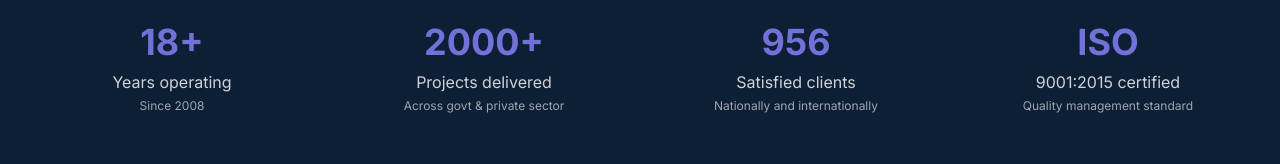
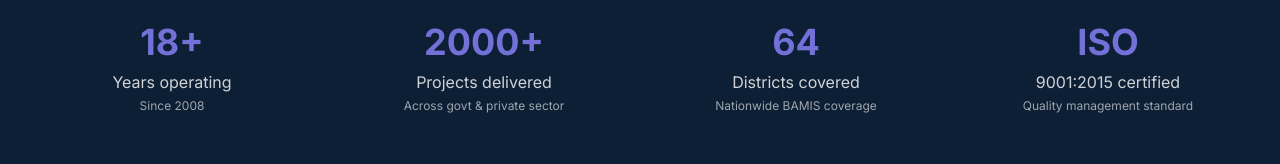
Before and after one commit to Mushfiq80/websoft-website, a Next.js app in the folder apps/web/: page /about in a window 1280 px wide. Shown: the part 545-709 px from the top of the page. Built offline with nearby package versions, Linux system fonts and the light colour scheme.

Commit message:
client list updated

```diff
--- a/apps/web/app/clients/page.tsx
+++ b/apps/web/app/clients/page.tsx
@@ -17,7 +17,7 @@ export default function ClientsPage() {
             </h1>
             <p className="text-lg leading-relaxed text-[rgb(var(--text-muted))] md:text-xl">
               From multilateral organizations like the World Bank and JICA to government agencies and private
-              enterprises, we&apos;ve had the privilege of serving 950+ clients across Bangladesh and beyond.
+              enterprises, we&apos;ve had the privilege of serving clients across Bangladesh and beyond.
             </p>
           </div>
         </div>
--- a/apps/web/app/page.tsx
+++ b/apps/web/app/page.tsx
@@ -599,7 +599,7 @@ const TESTIMONIALS = [
 const STATS = [
   { num: "18+", label: "Years operating" },
   { num: "2000+", label: "Projects delivered" },
-  { num: "956", label: "Satisfied clients" },
+  { num: "64", label: "Districts covered" },
   { num: "ISO", label: "9001:2015 certified" },
 ]
 
--- a/apps/web/data/site.ts
+++ b/apps/web/data/site.ts
@@ -22,7 +22,7 @@ export const SITE_CONFIG = {
   stats: [
     { value: "18+", label: "Years operating", description: "Since 2008" },
     { value: "2000+", label: "Projects delivered", description: "Across govt & private sector" },
-    { value: "956", label: "Satisfied clients", description: "Nationally and internationally" },
+    { value: "64", label: "Districts covered", description: "Nationwide BAMIS coverage" },
     { value: "ISO", label: "9001:2015 certified", description: "Quality management standard" },
   ],
   seo: {
```
